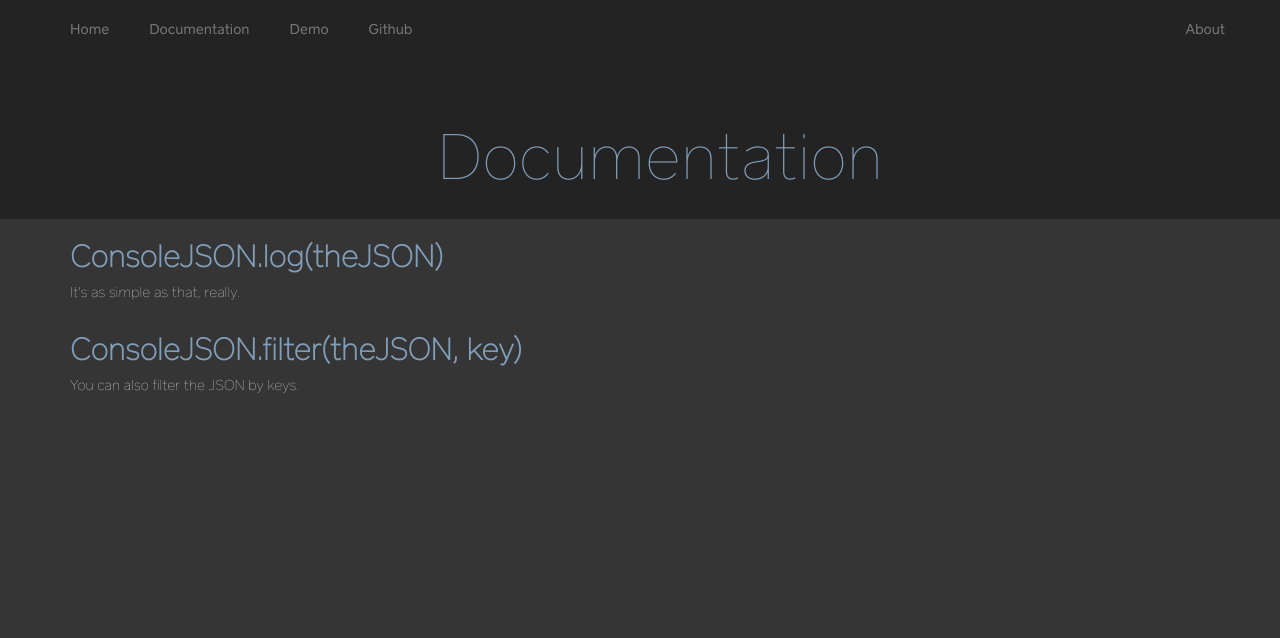
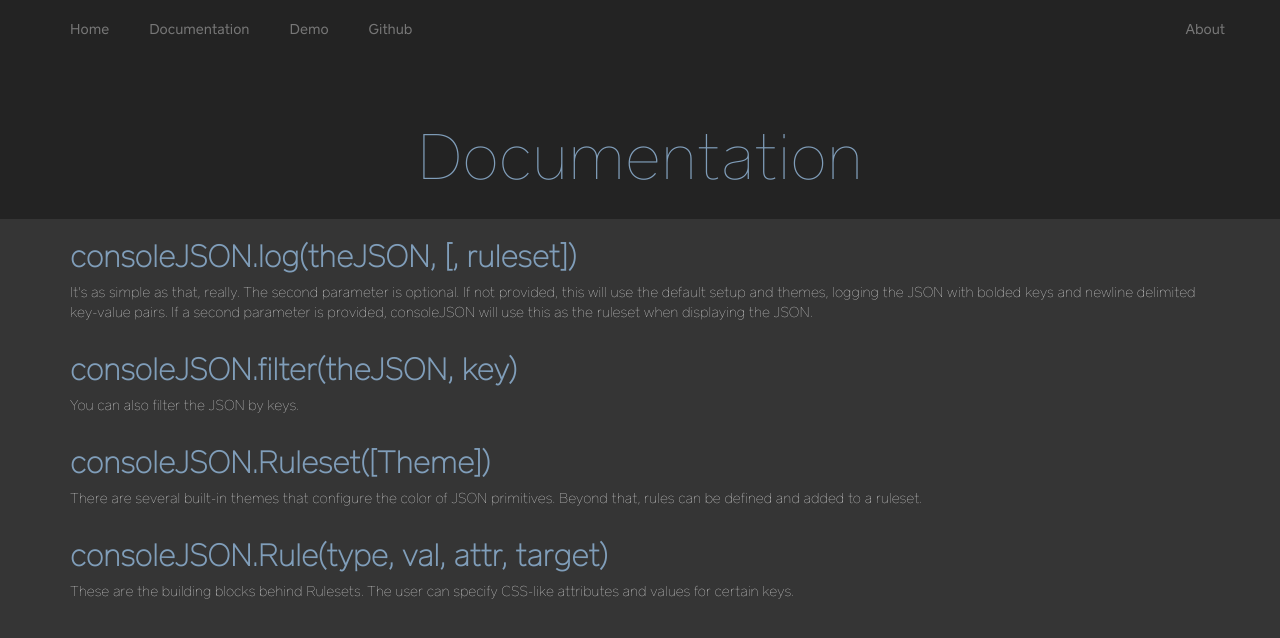
Before and after one commit to riyazdf/consoleJSON, a PHP site: page /docs/ in a window 1280 px wide. Shown: the top 638 px of the page. Run offline with PHP 8.4, Linux system fonts and the light colour scheme.

Commit message:
Updated demo image, docs

```diff
--- a/about/about.html
+++ b/about/about.html
@@ -45,7 +45,7 @@
   <div class="row">
     <div class="col-md-1"></div>
     <div class="col-md-10">
-      <p>The three of us were not satisfied with the current tools that were available to view JSON. Other toos were clunky, hard to learn, and required us to step outside of our development environment.  This is when ConsoleJSON was born.</p>
+      <p>The three of us were not satisfied with the current tools that were available to view JSON. Other toos are clunky, hard to learn, and required us to step outside of our development environment.  We wanted to build a simple, customizable tool that was well integrated into javascript. This is when ConsoleJSON was born.</p>
     </div>
   </div>
 
--- a/code/index.html
+++ b/code/index.html
@@ -6,7 +6,7 @@
         <script>
           var theJSON;
           var theRuleset;
-          $.getJSON("test.json", function(json) {
+          $.getJSON("shortTest.json", function(json) {
                 theJSON = json;
                 theRuleset = new consoleJSON.Ruleset();
                 /*theRuleset = (new consoleJSON.Ruleset()).addGlobalRule(['style','font_color','green','string']);
--- a/code/shortTest.json
+++ b/code/shortTest.json
@@ -1,5 +1,5 @@
 [
   {
-    "lorem": "ipsum", "bar":"wat", "foo":{"bar":"baz", "toad":{"ribet":"pix"}}
+    "name": "consoleJSON", "authors":["Raymond Shiau", "Riyaz Faizullabhoy", "Andrew Fang"], "details":{"openSource": true, "complicated":false, "percent":30}
   }
 ]
--- a/docs/docs.html
+++ b/docs/docs.html
@@ -19,26 +19,46 @@
 
   <div class="container darkBody">
     <div class="row">
-      <div class="col-md-5">
-        <h2>ConsoleJSON.log(theJSON)</h2>
+      <div class="col-md-12">
+        <h2>consoleJSON.log(theJSON, [, ruleset])</h2>
+      </div>
+    </div>
+    <div class="row">
+      <div class="col-md-12">
+        <p>It's as simple as that, really. The second parameter is optional. If not provided, this will use the default setup and themes, logging the JSON with bolded keys and newline delimited key-value pairs. If a second parameter is provided, consoleJSON will use this as the ruleset when displaying the JSON. </p>
       </div>
     </div>
 
     <div class="row">
-      <div class="col-md-9">
-        <p>It's as simple as that, really.</p>
+      <div class="col-md-12">
+        <h2>consoleJSON.filter(theJSON, key)</h2>
+      </div>
+    </div>
+    <div class="row">
+      <div class="col-md-12">
+        <p>You can also filter the JSON by keys.</p>
       </div>
     </div>
 
     <div class="row">
-      <div class="col-md-8">
-        <h2>ConsoleJSON.filter(theJSON, key)</h2>
+      <div class="col-md-12">
+        <h2>consoleJSON.Ruleset([Theme])</h2>
+      </div>
+    </div>
+    <div class="row">
+      <div class="col-md-12">
+        <p>There are several built-in themes that configure the color of JSON primitives. Beyond that, rules can be defined and added to a ruleset.</p>
       </div>
     </div>
 
     <div class="row">
-      <div class="col-md-9">
-        <p>You can also filter the JSON by keys.</p>
+      <div class="col-md-12">
+        <h2>consoleJSON.Rule(type, val, attr, target)</h2>
+      </div>
+    </div>
+    <div class="row">
+      <div class="col-md-12">
+        <p>These are the building blocks behind Rulesets. The user can specify CSS-like attributes and values for certain keys.</p>
       </div>
     </div>
 
--- a/home/home.html
+++ b/home/home.html
@@ -25,7 +25,7 @@
     </div>
 
     <div class="container bodyContainer" style="background:#232323" align="center">
-      <img src="../assets/demo.png" class="img-rounded" />
+      <img style="height: 400px" src="../assets/demo.png" class="img-rounded" />
     </div>
 
 
--- a/style.css
+++ b/style.css
@@ -24,7 +24,6 @@ h3 {
   text-rendering:optimizelegibility;
 }
 .jumbotron {
-  padding-left: 70px !important;
   background: #232323 !important;
   margin-bottom: 0px;
   padding-top: 100px;
```
Also changed, not shown: assets/demo.png.
